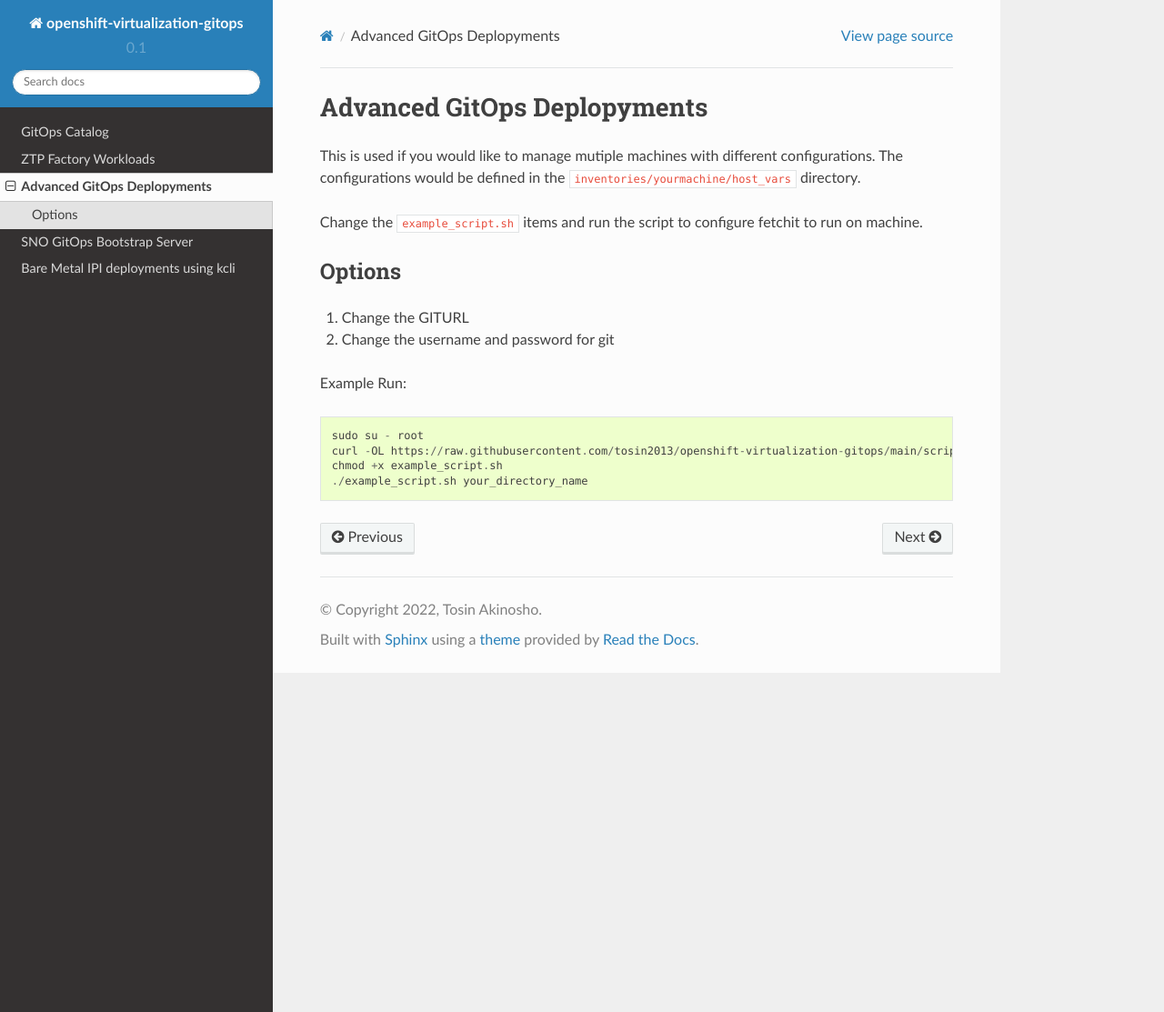
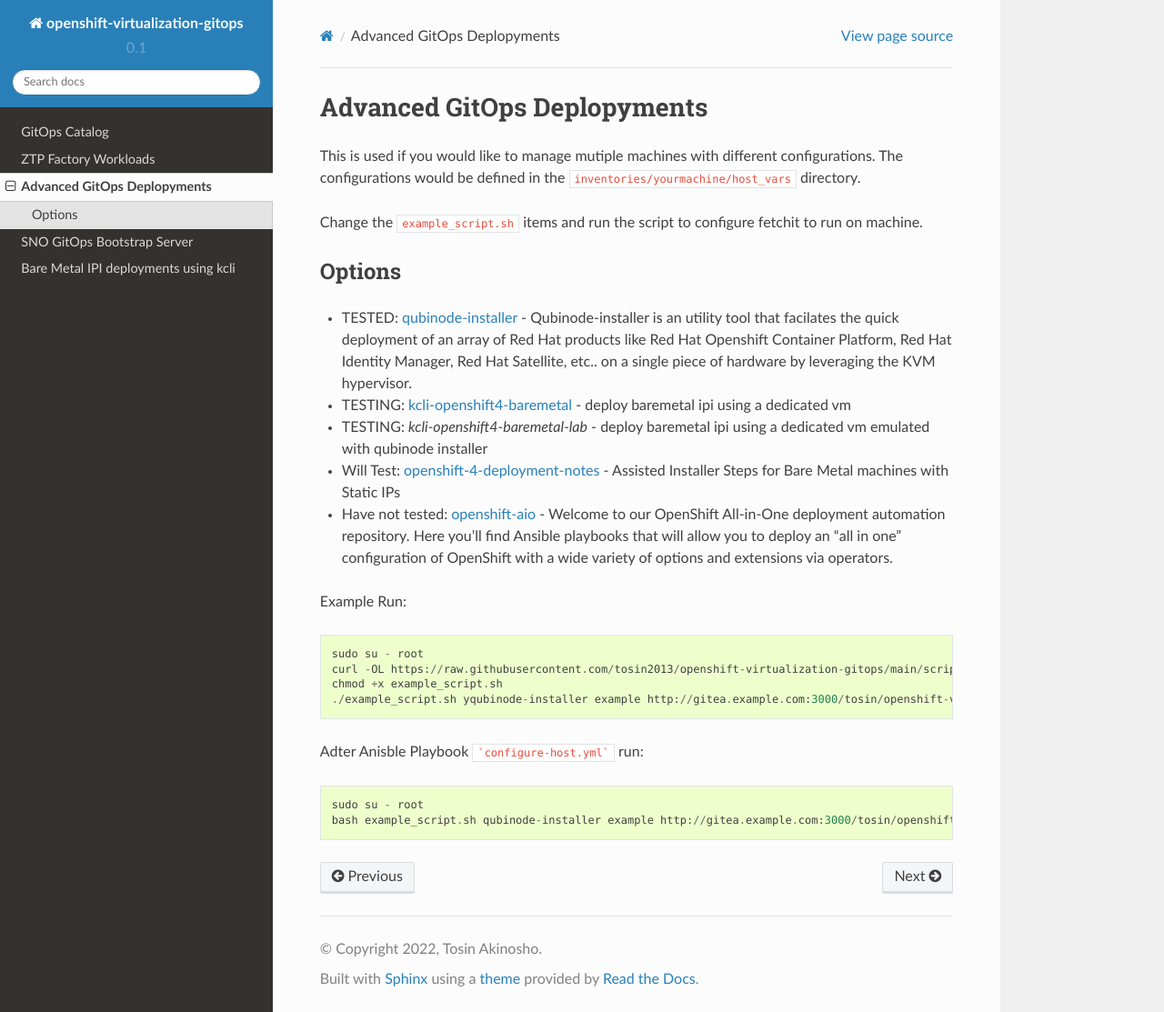
Before and after one commit to tosin2013/kvm-gitops, a Sphinx documentation site: the page built from docs/advanced-gitops-deployments.rst, in a window 1280 px wide and 1113 px high. Shown: the whole window at 91% size. Built offline with Sphinx 7.4.7 and the Read the Docs theme 2.0.0, drawn with Linux system fonts in a browser that asks for light colours.

Commit message:
updating scripts

````diff
--- a/configure-repos.yml
+++ b/configure-repos.yml
@@ -3,7 +3,7 @@
   become: true
 
   tasks:
-   - name: Qubinode Installer Script for KVM configration
+  - name: Qubinode Installer Script for KVM configration
     ansible.builtin.git:
       repo: https://github.com/tosin2013/qubinode-installer.git
       dest: /home/admin/qubinode-installer
--- a/docs/advanced-gitops-deployments.rst
+++ b/docs/advanced-gitops-deployments.rst
@@ -6,13 +6,21 @@ This is used if you would like to manage mutiple machines with different configu
 Change the ``example_script.sh`` items and run the script to configure fetchit to run on machine.
 
 Options
--------
-1. Change the GITURL
-2. Change the username and password for git
+~~~~~~~
+* TESTED: `qubinode-installer <https://github.com/tosin2013/qubinode-installer>`_ - Qubinode-installer is an utility tool that facilates the quick deployment of an array of Red Hat products like Red Hat Openshift Container Platform, Red Hat Identity Manager, Red Hat Satellite, etc.. on a single piece of hardware by leveraging the KVM hypervisor.
+* TESTING:  `kcli-openshift4-baremetal <https://github.com/karmab/kcli-openshift4-baremetal>`_ - deploy baremetal ipi using a dedicated vm
+* TESTING: `kcli-openshift4-baremetal-lab` - deploy baremetal ipi using a dedicated vm emulated with qubinode installer
+* Will Test: `openshift-4-deployment-notes <https://github.com/tosin2013/openshift-4-deployment-notes/tree/master/assisted-installer>`_ - Assisted Installer Steps for Bare Metal machines with Static IPs
+* Have not tested: `openshift-aio <https://github.com/RHFieldProductManagement/openshift-aio>`_ - Welcome to our OpenShift All-in-One deployment automation repository. Here you'll find Ansible playbooks that will allow you to deploy an "all in one" configuration of OpenShift with a wide variety of options and extensions via operators.
 
 Example Run::
 
     sudo su - root
     curl -OL https://raw.githubusercontent.com/tosin2013/openshift-virtualization-gitops/main/scripts/example_script.sh
     chmod +x example_script.sh
-    ./example_script.sh your_directory_name
+    ./example_script.sh yqubinode-installer example http://gitea.example.com:3000/tosin/openshift-virtualization-gitops.git gituser password
+
+Adter Anisble Playbook ```configure-host.yml``` run::
+
+    sudo su - root
+    bash example_script.sh qubinode-installer example http://gitea.example.com:3000/tosin/openshift-virtualization-gitops.git gituser password
````
Also changed, not shown: 1 other file.
